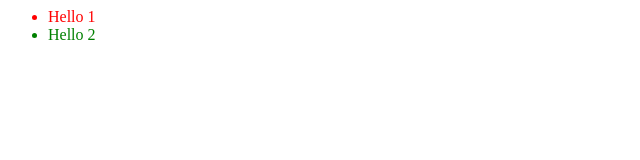
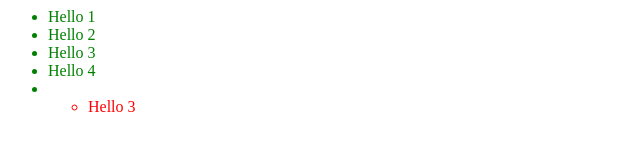
Before and after one commit to Partysun/jquery-tut, a plain HTML site: page index.html in a window 1280 px wide. Shown: the whole page, without its empty margins (0-640 px from the left). Drawn offline with nearby package versions, Linux system fonts and the light colour scheme.

Commit message:
3 tutorial done

```diff
--- a/index.html
+++ b/index.html
@@ -1,6 +1,6 @@
 <html>
 <head>
-  <title>JQuery Tutorial #2</title>
+  <title>JQuery Tutorial #3</title>
   <script src="https://ajax.googleapis.com/ajax/libs/jquery/1.7.1/jquery.js"></script>
   <style>
     ul li {color: red;}
@@ -8,14 +8,24 @@
   </style>
   <script>
     $(function(){
-      $('li:last-child').addClass('active');
+      $('ul.active').children('li').addClass('active');
+      console.log($('li').closest('ul.active'));
     });
   </script>
 </head>
 <body>
-<ul>
+<ul class="active">
   <li>Hello 1</li>
   <li>Hello 2</li>
+  <li>Hello 3</li>
+  <li>Hello 4</li>
+  <li>
+    <ul>
+      <li>
+        Hello 3
+      </li>
+    </ul>
+  </li>
 </ul>
 </body>
 </html>
```
